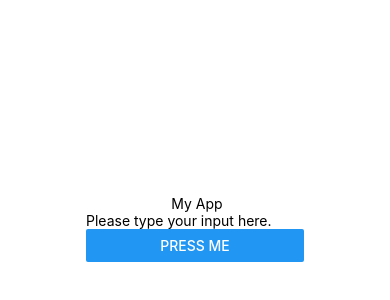
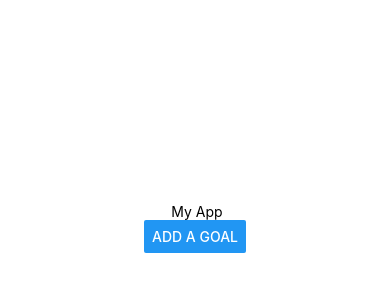
Before and after one commit to supercong0113/CS5520, a React Native app: screen / in a window 390 px wide. Shown: the part 194-494 px from the top of the page. Built offline with nearby package versions, Linux system fonts and the light colour scheme.

Commit message:
add modal and new button

```diff
--- a/App.js
+++ b/App.js
@@ -1,18 +1,22 @@
 import { StatusBar } from 'expo-status-bar';
-import { StyleSheet, Text, View, TextInput } from 'react-native';
-import React, { useState } from 'react';
+import { StyleSheet, Text, View, TextInput, Button } from 'react-native';
 import Header from './components/Header';
 import Input from './components/Input';
+import {useState} from 'react';
 
 export default function App() {
 
-    const onTextAdd = function (newText) {console.log(newText)}
+    const onTextAdd = function (newText) {console.log(newText); setModalVisible(false);}
+    const onCancel = function () {setModalVisible(false)}
     const name = "My App"
+    const [modalVisible, setModalVisible] = useState(false)
+
 
   return (
     <View style={styles.container}>
      <Header appName = {name}/>
-     <Input onAdd = {onTextAdd}/>
+     <Button title="Add a Goal" onPress={() => setModalVisible(true)}/>
+     <Input onAdd = {onTextAdd} modal={modalVisible} onCancel = {onCancel}/>
       <StatusBar style="auto" />
 
     </View>
--- a/components/Input.js
+++ b/components/Input.js
@@ -1,14 +1,27 @@
-import { TextInput, View, Text, Button} from 'react-native';
+import { TextInput, View, Text, Button, Modal, StyleSheet} from 'react-native';
 import {useState} from 'react';
-export default function Input(props){
+
+export default function Input({onAdd, modal, onCancel}){
   const [text, setText] = useState("")
   return (
-      <View>
-      <TextInput
+    <Modal visible={modal}>
+      <View style={styles.container}>
+        <TextInput
           onChangeText = {(newText) => {setText(newText)}}
           value = {text}
           placeholder = "Please type your input here."/>
-          <Button title="Press me" onPress={() => {props.onAdd(text); setText("");}}/>
-          </View>
+        <Button title="Press me" onPress={() => {onAdd(text); setText("");}}/>
+        <Button title="Cancel" onPress={onCancel}/>
+      </View>
+    </Modal>
   );
 }
+
+const styles = StyleSheet.create({
+  container: {
+    flex: 1,
+    backgroundColor: 'red',
+    alignItems: 'center',
+    justifyContent: 'center',
+  },
+});
```
Also changed, not shown: 1 other file (tests, documents, lock files or other folders).
